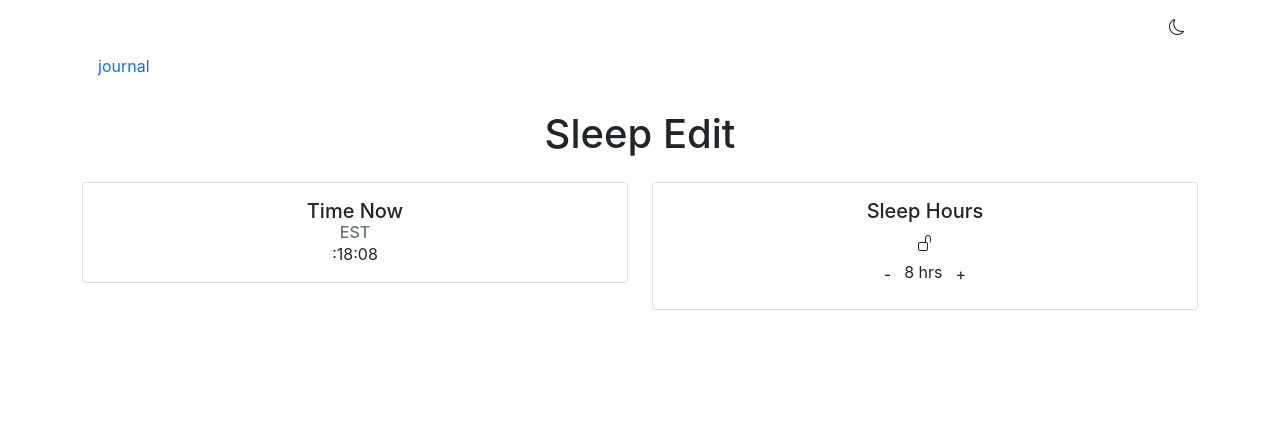
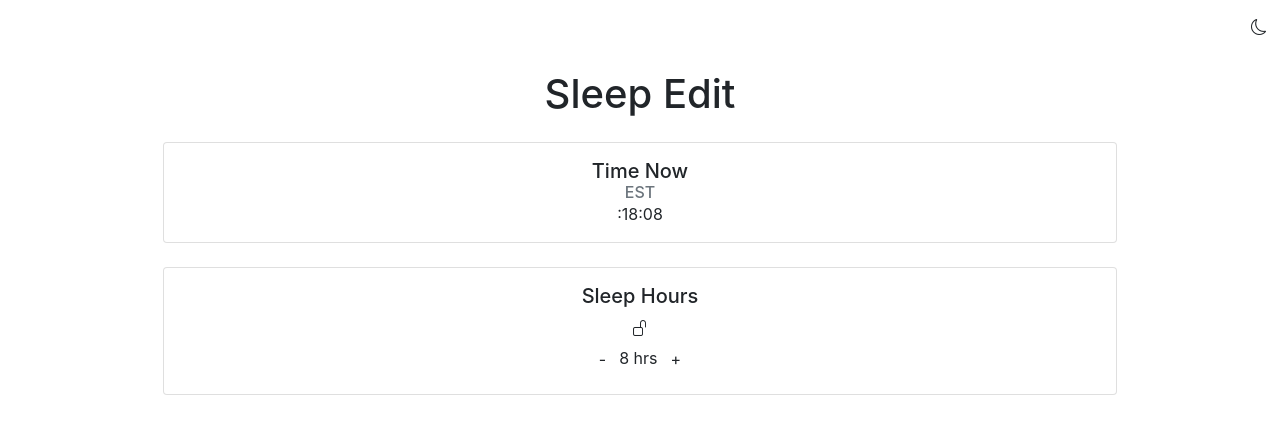
Before and after one commit to matthewgoicochea/sleep-edit, a React (Create React App) app: page / in a window 1280 px wide. Shown: the top 434 px of the page. Built offline with nearby package versions, Linux system fonts and the light colour scheme.

Commit message:
removed wrapping container div + fixed all spacing

```diff
--- a/src/Affirmation.jsx
+++ b/src/Affirmation.jsx
@@ -2,7 +2,7 @@ import React from "react";
 
 function Affirmation({ state }) {
   return (
-    <div className="container text-center">
+    <div className="container text-center px-4">
       <p className="p">
         I want <b>{`${state.sleepHours}`}</b> hours of sleep, so I'll sleep at{" "}
         <b>{`${state.sleepAt}`}</b> and wake up at <b>{`${state.wakeUp}`}</b>.
--- a/src/App.js
+++ b/src/App.js
@@ -15,16 +15,9 @@ function App() {
   });
 
   return (
-    <div id="app">
-      <Router>
-        <Layout
-          state={state}
-          setState={setState}
-          time={time}
-          setTime={setTime}
-        />
-      </Router>
-    </div>
+    <Router>
+      <Layout state={state} setState={setState} time={time} setTime={setTime} />
+    </Router>
   );
 }
 
--- a/src/Layout.jsx
+++ b/src/Layout.jsx
@@ -1,4 +1,4 @@
-import React, { useEffect } from "react";
+import React from "react";
 import Navbar from "./Navbar";
 import Affirmation from "./Affirmation";
 import SleepAt from "./SleepAt";
@@ -7,17 +7,13 @@ import TimeNow from "./TimeNow";
 import WakeUp from "./WakeUp";
 
 function Layout({ state, setState, time, setTime }) {
-  useEffect(() => {
-    return null;
-  }, [state.sleepAt]);
-
   return (
-    <div className="container">
+    <div id="app">
       <Navbar state={state} setState={setState} />
       <div className="py-3 text-center">
         <div className="h1">Sleep Edit</div>
       </div>
-      <div className="row row-cols-1 row-cols-md-2 g-4">
+      <div className="row row-cols-1 g-4 justify-content-center">
         <TimeNow time={time} setTime={setTime} />
         <SleepHours state={state} setState={setState} />
         {state.sleepHoursLock ? (
--- a/src/Navbar.jsx
+++ b/src/Navbar.jsx
@@ -1,5 +1,4 @@
 import React from "react";
-import { Link } from "react-router-dom";
 import ThemeSelector from "./ThemeSelector";
 
 function Navbar({ state, setState }) {
@@ -7,11 +6,6 @@ function Navbar({ state, setState }) {
     <>
       <nav className="navbar" id="nav">
         <ThemeSelector state={state} setState={setState} />
-        <div className="navbbar-nav">
-          <Link to="journal" className="nav-link">
-            journal
-          </Link>
-        </div>
       </nav>
     </>
   );
--- a/src/SleepAt.jsx
+++ b/src/SleepAt.jsx
@@ -15,7 +15,7 @@ function SleepAt({ state, setState }) {
   };
 
   return state.lightsOn ? (
-    <div className="col text-center">
+    <div className="col text-center w-75">
       <div className="card">
         <div className="card-body">
           <h5 className="card-title">Sleep At</h5>
@@ -46,7 +46,7 @@ function SleepAt({ state, setState }) {
       </div>
     </div>
   ) : (
-    <div className="col text-center">
+    <div className="col text-center w-75">
       <div className="card bg-dark text-light border-light">
         <div className="card-body">
           <h5 className="card-title">Sleep At</h5>
--- a/src/SleepHours.jsx
+++ b/src/SleepHours.jsx
@@ -49,7 +49,7 @@ function SleepHours({ state, setState }) {
     }
   };
   return (
-    <div className="col text-center">
+    <div className="col text-center w-75">
       <div className="card" id="sleepHrs">
         <div className="card-body">
           <span>
--- a/src/TimeNow.jsx
+++ b/src/TimeNow.jsx
@@ -25,7 +25,7 @@ function TimeNow({ time, setTime }) {
     return num < 10 ? `0${num}` : num;
   };
   return (
-    <div className="col text-center">
+    <div className="col text-center w-75">
       <div className="card">
         <div className="card-body">
           <h5 className="card-title my-0">Time Now</h5>
--- a/src/WakeUp.jsx
+++ b/src/WakeUp.jsx
@@ -51,7 +51,7 @@ function WakeUp({ state, setState }) {
     }
   };
   return state.lightsOn ? (
-    <div className="col text-center">
+    <div className="col text-center w-75">
       <div className="card">
         <div className="card-body">
           <span>
@@ -90,7 +90,7 @@ function WakeUp({ state, setState }) {
       </div>
     </div>
   ) : (
-    <div className="col text-center">
+    <div className="col text-center w-75">
       <div className="card bg-dark text-light border-light">
         <div className="card-body">
           <span>
```
